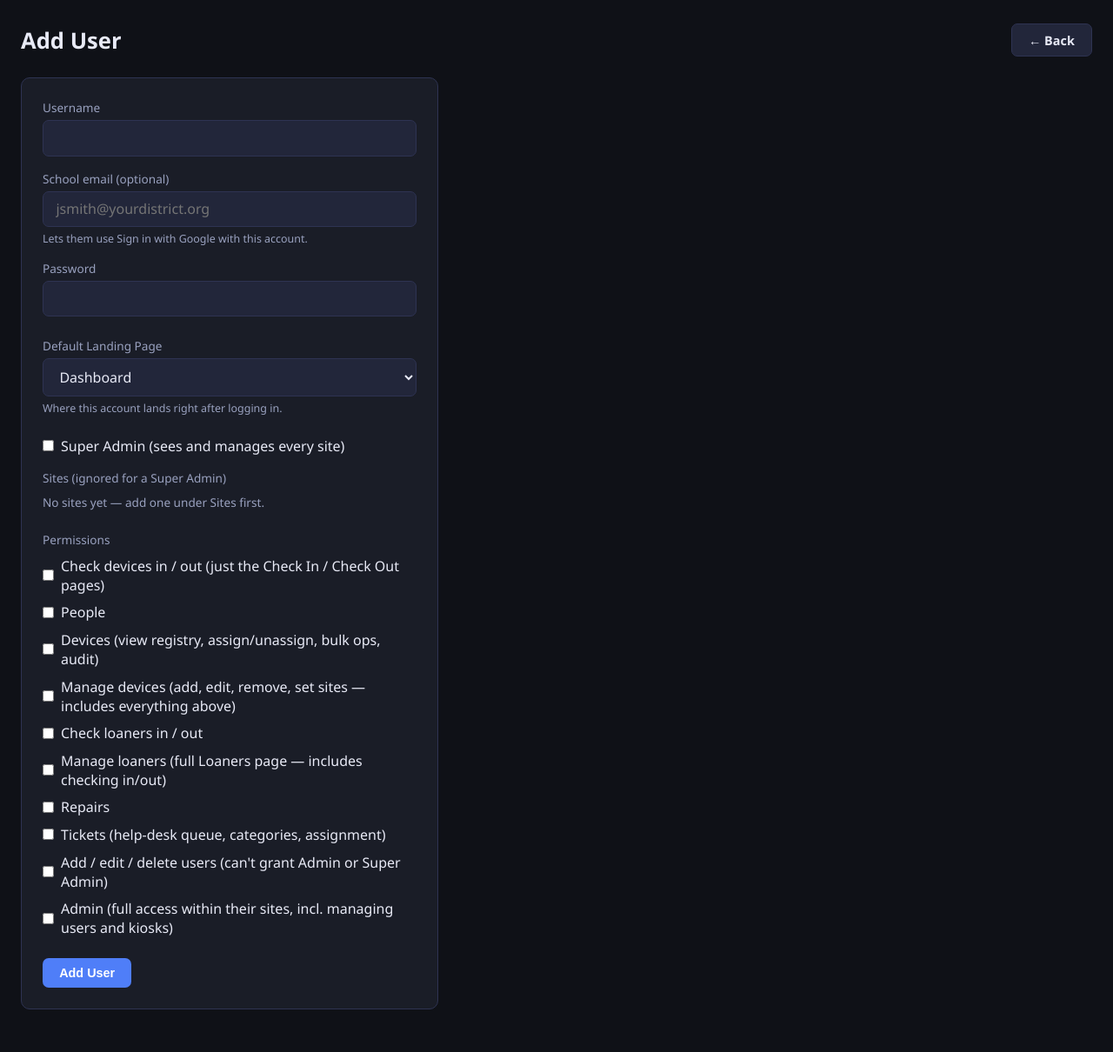
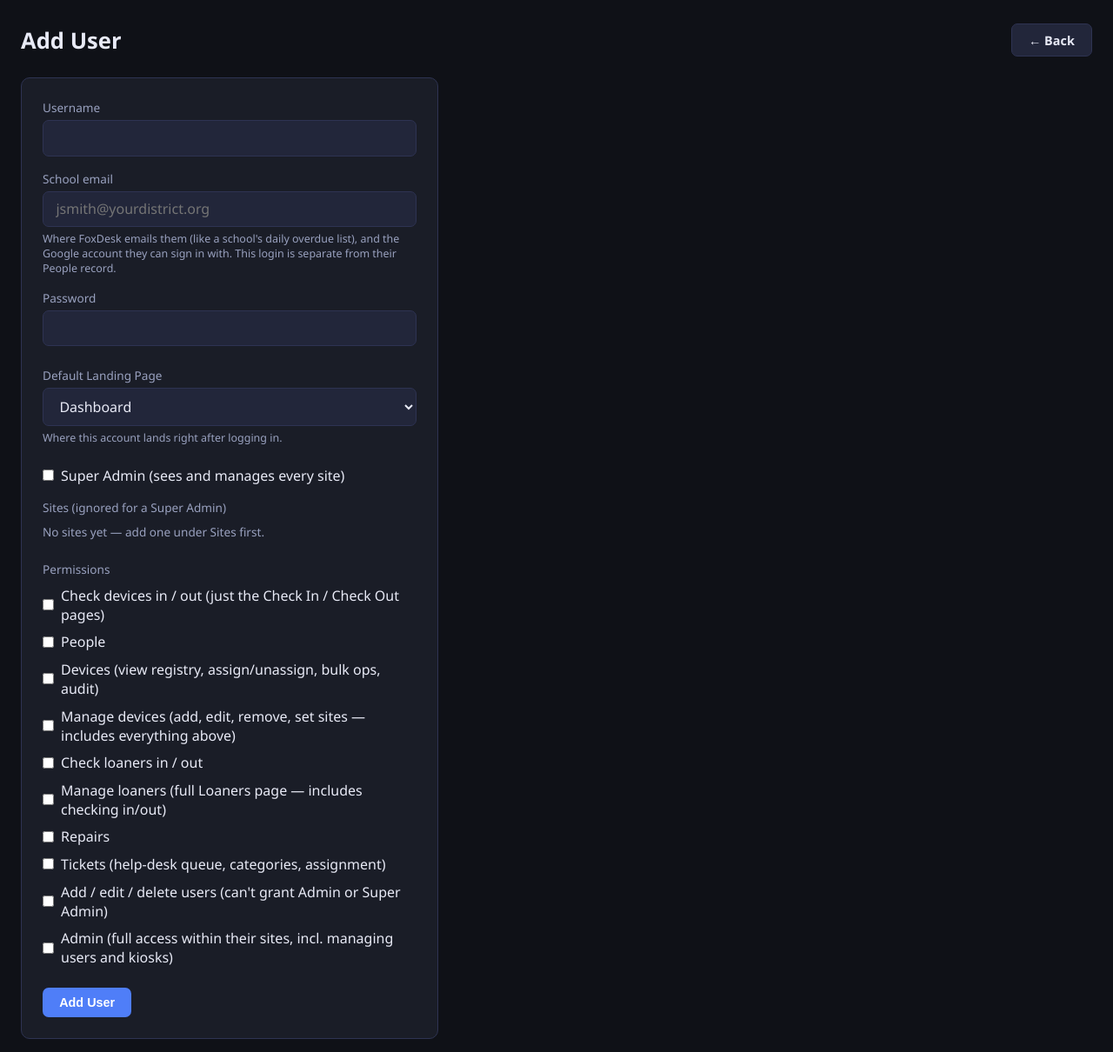
Before and after one commit to TechniKalCancer/Basic-Asset-Tracking, a Flask app: page /admin/users/new in a window 1280 px wide. Shown: the part 153-1363 px from the top of the page at 87% size. Before the commit the page ends 1314 px from the top, so only its background shows below. Run offline with Flask 3, Linux system fonts and the light colour scheme; the visitor is signed in with stand-in values (Sample User, id 1); data that the repository does not hold is empty; some libraries are stand-ins or nearby versions.

Commit message:
User form: offer the People email; "no email" badges link to the login
The daily overdue email goes to the login's School email, but the techs'
addresses were only on their People records, so the site page said "no
email". The user form now offers matching staff People emails as one-click
suggestions and explains the login is separate from People; "no email"
badges on the site and Overdue pages link to the login to fix it.

Co-Authored-By: Claude Opus 5.5 <noreply@anthropic.com>

```diff
--- a/foxdesk/views/settings.py
+++ b/foxdesk/views/settings.py
@@ -215,6 +215,17 @@ def admin_users():
     return render_template('admin_users.html', users=users, search=search, sort_dir=sort_dir)
 
 
+def _people_emails_for(user):
+    """Staff People emails that look like this login (same name before the @),
+    offered on the user form: People records and logins are separate, and
+    it's the login's email that FoxDesk sends to."""
+    if not user:
+        return []
+    rows = Person.query.filter(db.func.lower(Person.email).like(user.username.lower() + '@%'), Person.role == 'staff') \
+        .order_by(Person.is_active.desc(), Person.email).all()
+    return [p.email.lower() for p in rows if p.email and p.email.lower() != (user.email or '').lower()][:4]
+
+
 def _user_email_from_form(user_id=None):
     """The Google sign-in email from the form, lowercased, or None. Raises
     ValueError if it's malformed or another user already has it."""
@@ -285,7 +296,7 @@ def admin_user_edit(user_id):
             user.email = _user_email_from_form(user.id)
         except ValueError as e:
             flash(str(e), 'error')
-            return render_template('admin_user_form.html', user=user, sites=sites)
+            return render_template('admin_user_form.html', user=user, sites=sites, people_emails=_people_emails_for(user))
         for field, value in _user_form_permissions(bool(session.get('is_admin'))).items():
             setattr(user, field, value)
         user.is_active = bool(request.form.get('is_active'))
@@ -308,7 +319,7 @@ def admin_user_edit(user_id):
         flash(f'Updated user "{user.username}".', 'success')
         return redirect(url_for('admin_users'))
 
-    return render_template('admin_user_form.html', user=user, sites=sites)
+    return render_template('admin_user_form.html', user=user, sites=sites, people_emails=_people_emails_for(user))
 
 
 @app.route('/admin/users/<int:user_id>/delete', methods=['POST'])
--- a/templates/admin_overdue.html
+++ b/templates/admin_overdue.html
@@ -75,11 +75,11 @@
   <ul class="od-list">
     {% for site in sites %}
     <li><strong>{{ site.name }}:</strong>
-      {% for u in site.techs %}{{ u.username }}{{ ' (' ~ u.email ~ ')' if u.email else '' }}{% if not u.email %} <span class="badge badge-yellow">needs an email</span>{% endif %}{% if not loop.last %}, {% endif %}{% else %}<span style="color:var(--warning);">no techs</span>{% endfor %}
+      {% for u in site.techs %}{{ u.username }}{{ ' (' ~ u.email ~ ')' if u.email else '' }}{% if not u.email %} {% if can('manage_users') %}<a class="badge badge-yellow" href="/admin/users/{{ u.id }}/edit">needs an email, add one</a>{% else %}<span class="badge badge-yellow">needs an email</span>{% endif %}{% endif %}{% if not loop.last %}, {% endif %}{% else %}<span style="color:var(--warning);">no techs</span>{% endfor %}
       {% if can_admin %} · <a class="tag-link" href="/admin/sites/{{ site.id }}/edit">change</a>{% endif %}</li>
     {% endfor %}
   </ul>
-  <p class="od-muted">Techs are picked on each school's page (Admin → Sites); the email goes to the address on their user account.</p>
+  <p class="od-muted">Techs are picked on each school's page (Admin → Sites). The email goes to the School email on their login (Users &amp; Permissions), not their People record.</p>
   <div style="display:flex;gap:.6rem;flex-wrap:wrap;">
     <form method="POST" action="/admin/overdue/send_mine">
       <input type="hidden" name="csrf_token" value="{{ csrf_token() }}">
--- a/templates/admin_site_form.html
+++ b/templates/admin_site_form.html
@@ -64,7 +64,7 @@
       <div class="sf-techs">
         {% for u in users %}
         <label><input type="checkbox" name="tech_user_id" value="{{ u.id }}" {{ 'checked' if u.id in picked }}>
-          {{ u.username }}{% if u.email %} <span class="sf-help">{{ u.email }}</span>{% else %} <span class="badge badge-yellow" title="Add an email on Users & Permissions">no email</span>{% endif %}</label>
+          {{ u.username }}{% if u.email %} <span class="sf-help">{{ u.email }}</span>{% else %} {% if can('manage_users') %}<a class="badge badge-yellow" href="/admin/users/{{ u.id }}/edit" title="Add the school email on their login (Users & Permissions)">no email, add one</a>{% else %}<span class="badge badge-yellow">no email</span>{% endif %}{% endif %}</label>
         {% else %}<span class="sf-help">No user accounts yet.</span>{% endfor %}
       </div>
     </fieldset>
--- a/templates/admin_user_form.html
+++ b/templates/admin_user_form.html
@@ -19,9 +19,25 @@
     {% endif %}
 
     <div style="margin-bottom:1rem;">
-      <label for="userEmail" style="display:block;margin-bottom:.3rem;color:var(--muted);font-size:.85rem;">School email (optional)</label>
+      <label for="userEmail" style="display:block;margin-bottom:.3rem;color:var(--muted);font-size:.85rem;">School email</label>
       <input id="userEmail" name="email" type="email" value="{{ user.email or '' if user else '' }}" placeholder="jsmith@yourdistrict.org" />
-      <span style="display:block;margin-top:.3rem;font-size:.78rem;color:var(--muted);">Lets them use Sign in with Google with this account.</span>
+      <span style="display:block;margin-top:.3rem;font-size:.78rem;color:var(--muted);">Where FoxDesk emails them (like a school's daily overdue list), and the Google account they can sign in with. This login is separate from their People record.</span>
+      {% if people_emails %}
+      <div class="uf-suggest">From People:
+        {% for e in people_emails %}<button type="button" class="btn btn-ghost uf-use" data-email="{{ e }}">Use {{ e }}</button>{% endfor %}
+      </div>
+      <script>
+        document.querySelectorAll('.uf-use').forEach(b => b.addEventListener('click', () => {
+          const input = document.getElementById('userEmail');
+          input.value = b.dataset.email;
+          input.focus();
+        }));
+      </script>
+      <style>
+        .uf-suggest { display: flex; flex-wrap: wrap; align-items: center; gap: .4rem; margin-top: .45rem; font-size: .8rem; color: var(--muted); }
+        .uf-use { padding: .2rem .55rem; font-size: .78rem; }
+      </style>
+      {% endif %}
     </div>
 
     <div style="margin-bottom:1.5rem;">
```
Also changed, not shown: tests/test_repairs_overdue.py (+15 -0 lines).
